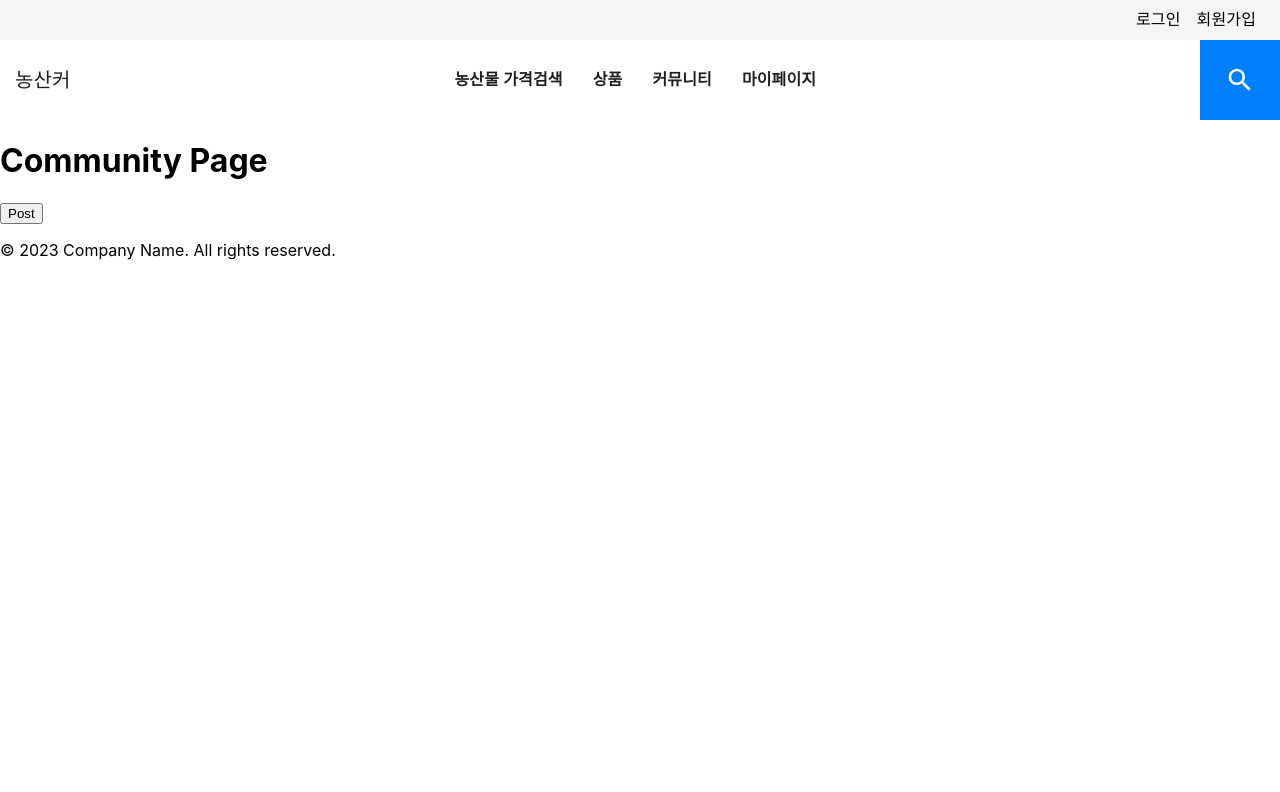
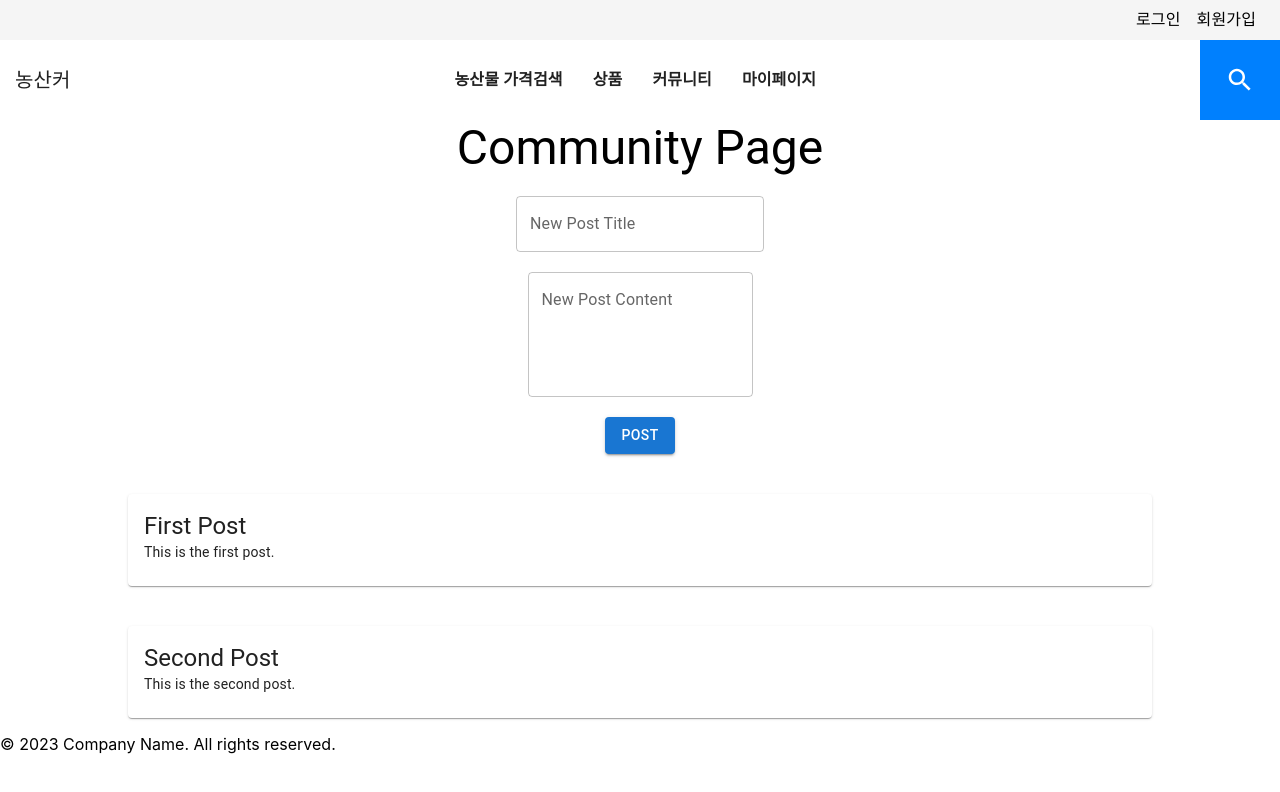
Before and after one commit to kabalport/front-agripriceshop, a React (Create React App) app: page /community in a window 1280 px wide. Shown: the top 792 px of the page. Built offline with nearby package versions, Linux system fonts and the light colour scheme.

Commit message:
자유게시판레이아웃작업중

```diff
--- a/src/components/pages/CommunityPage.tsx
+++ b/src/components/pages/CommunityPage.tsx
@@ -1,15 +1,64 @@
-// src/components/pages/CommunityPage.tsx
+import React, { useState } from 'react';
+import { Box, Button as MuiButton, Card, CardContent, TextField, Typography } from '@mui/material';
 
-import React from 'react';
-import Button from '../common/Button';
+interface Post {
+    id: number;
+    title: string;
+    content: string;
+}
+
+const initialPosts: Post[] = [
+    { id: 1, title: 'First Post', content: 'This is the first post.' },
+    { id: 2, title: 'Second Post', content: 'This is the second post.' },
+    // Add more initial posts if you want...
+];
 
 const CommunityPage: React.FC = () => {
+    const [posts, setPosts] = useState(initialPosts);
+    const [newPostTitle, setNewPostTitle] = useState('');
+    const [newPostContent, setNewPostContent] = useState('');
+
+    const handlePost = () => {
+        if (newPostTitle && newPostContent) {
+            // Add the new post to the top of the list
+            const newPost: Post = { id: Date.now(), title: newPostTitle, content: newPostContent };
+            setPosts([newPost, ...posts]);
+
+            // Clear the form fields
+            setNewPostTitle('');
+            setNewPostContent('');
+        }
+    };
+
     return (
-        <div>
-            <h1>Community Page</h1>
-            <Button label="Post" />
-            {/* Other components... */}
-        </div>
+        <Box sx={{ display: 'flex', flexDirection: 'column', alignItems: 'center', gap: '20px' }}>
+            <Typography variant="h3">Community Page</Typography>
+
+            <TextField
+                variant="outlined"
+                label="New Post Title"
+                value={newPostTitle}
+                onChange={(e) => setNewPostTitle(e.target.value)}
+            />
+            <TextField
+                variant="outlined"
+                label="New Post Content"
+                value={newPostContent}
+                onChange={(e) => setNewPostContent(e.target.value)}
+                multiline
+                rows={4}
+            />
+            <MuiButton variant="contained" color="primary" onClick={handlePost}>Post</MuiButton>
+
+            {posts.map((post) => (
+                <Card key={post.id} sx={{ width: '80%', marginTop: '20px' }}>
+                    <CardContent>
+                        <Typography variant="h5">{post.title}</Typography>
+                        <Typography variant="body2">{post.content}</Typography>
+                    </CardContent>
+                </Card>
+            ))}
+        </Box>
     );
 };
 
```
